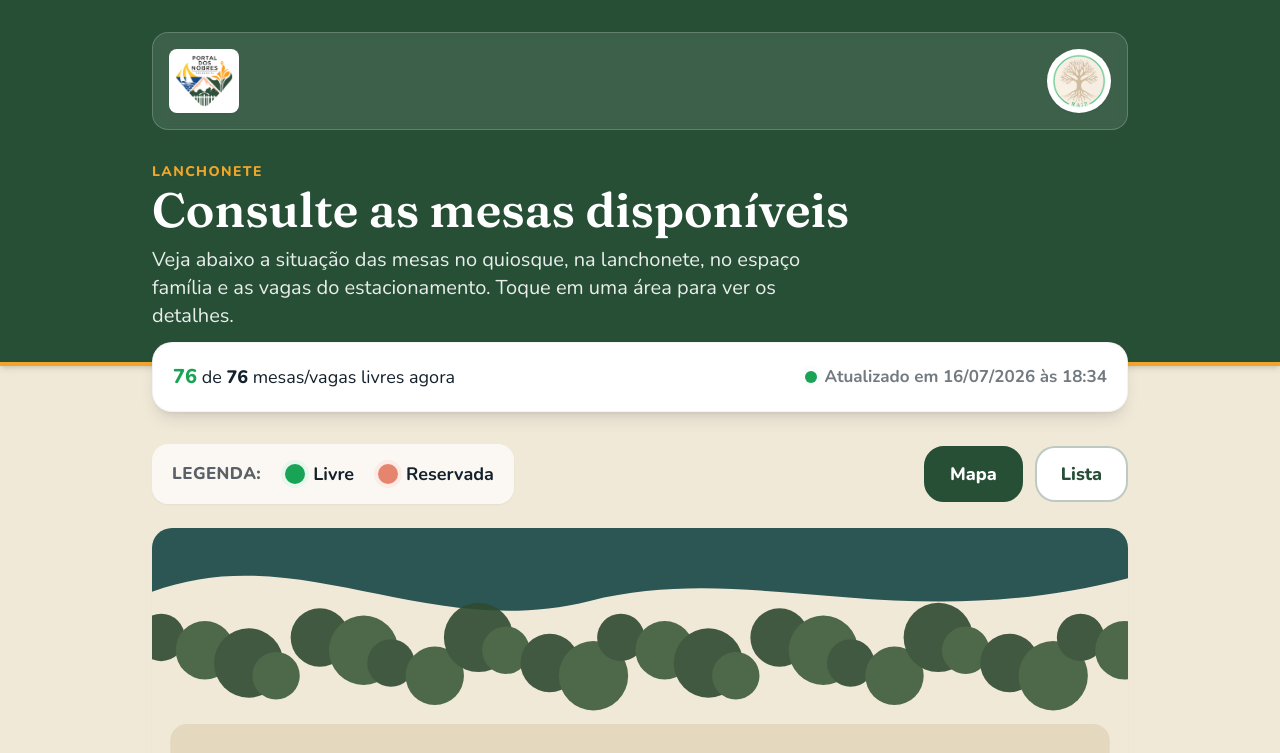
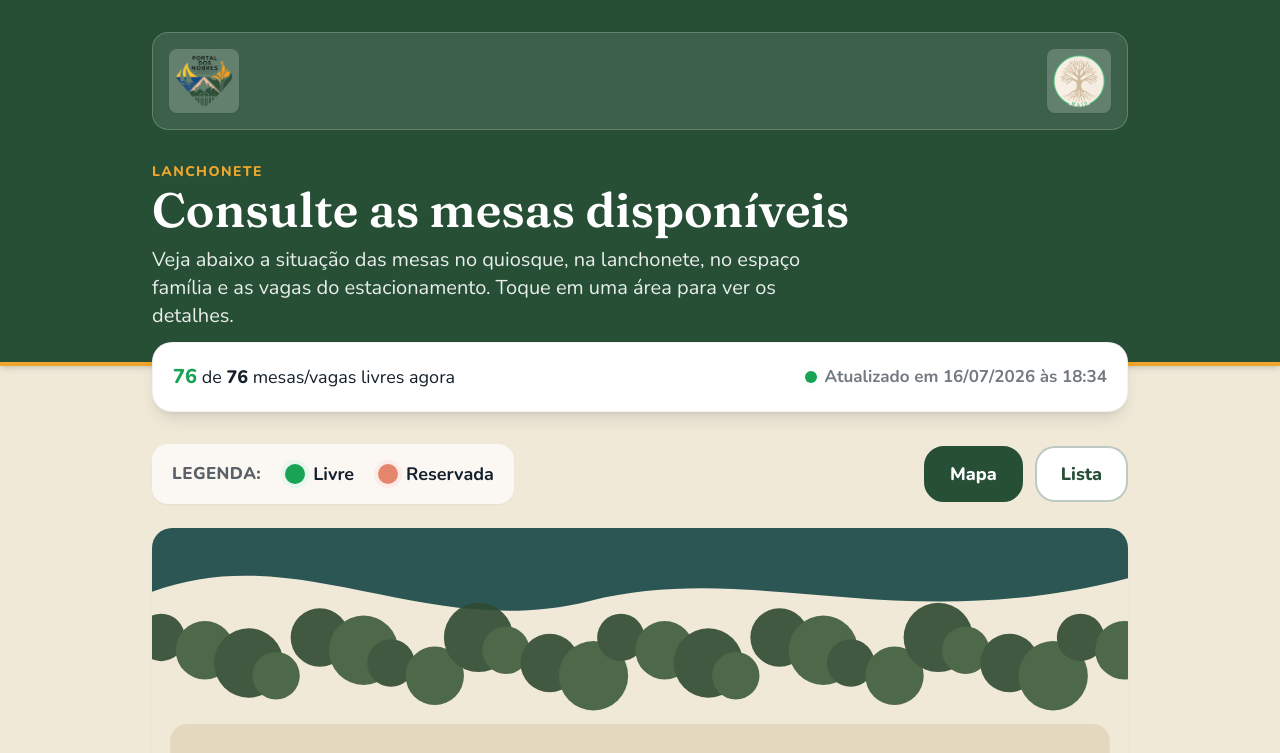
Before and after one commit to felipegco/agendamento-mesas, a Next.js app: page / in a window 1280 px wide. Shown: the top 753 px of the page. Built offline with nearby package versions, Linux system fonts and the light colour scheme.

Commit message:
Update logo styles with consistent opacity and cleanup workspace.xml adjustments

```diff
--- a/app/page.js
+++ b/app/page.js
@@ -29,12 +29,12 @@ export default function Home() {
                         <img
                             src="/logo_portal.png"
                             alt="Portal dos Nobres Residencial"
-                            className="h-14 sm:h-16 w-auto rounded-lg bg-white p-1.5 shadow-sm"
+                            className="h-14 sm:h-16 w-auto rounded-lg bg-opacity-20 bg-white p-1.5 shadow-sm"
                         />
                         <img
                             src="/logo_raiz.png"
                             alt="Raiz"
-                            className="h-14 sm:h-16 w-auto rounded-full bg-white p-1 shadow-sm"
+                            className="h-14 sm:h-16 w-auto rounded-lg bg-opacity-20 bg-white p-1 shadow-sm"
                         />
                     </div>
 
```
